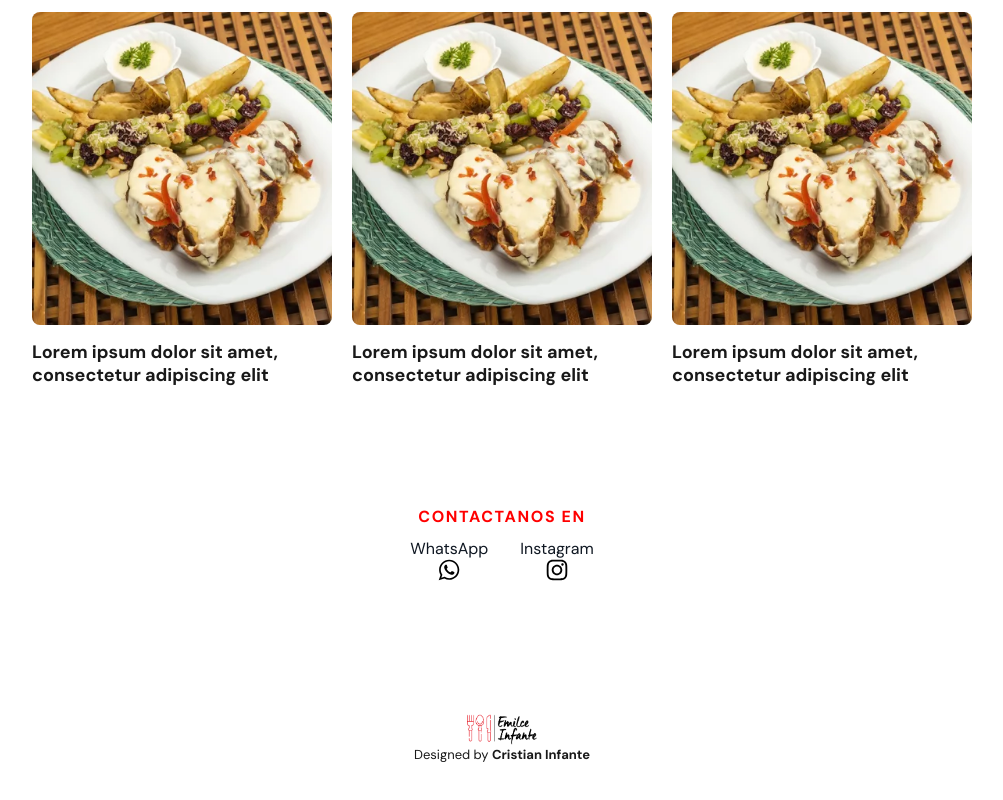
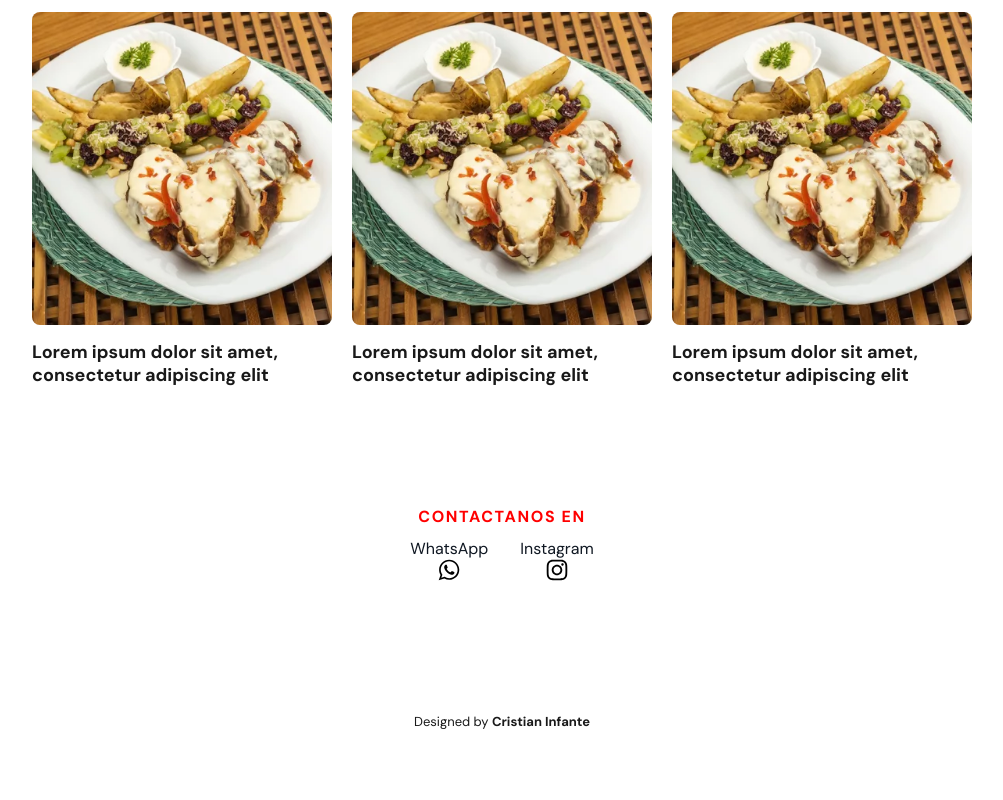
Before and after one commit to Cristian-Infante/Emilce-Infante, a website built with Parcel: page index.html in a window 1280 px wide. Shown: the part 2458-3258 px from the top of the page, without its empty margins (138-1141 px from the left). Built offline with nearby package versions, Linux system fonts and the light colour scheme; files whose address does not match are found by name.

Commit message:
Add files via upload

```diff
--- a/home.css
+++ b/home.css
@@ -768,9 +768,7 @@ a{
 }
 
 .home-max-width3 {
-  padding-left: 0px;
-  flex-direction: row;
-  justify-content: space-between;
+  justify-content: center;
 }
 
 .home-image5 {
--- a/index.html
+++ b/index.html
@@ -251,6 +251,7 @@
         <div id="contacto" class="home-contacto">
           <span class="home-text16">CONTACTANOS EN</span>
           <div class="home-contact">
+            <a href="https://api.whatsapp.com/send?phone=573133964103" target="_blank">
               <button class="button">
                 <span>
                   <span>WhatsApp</span>
@@ -262,6 +263,8 @@
                   </path>
                 </svg>
               </button>
+            </a>
+            <a href="https://www.instagram.com/infante_emilce/" target="_blank">
               <button class="button">
                 <span>
                   <span>Instagram</span>
@@ -273,12 +276,12 @@
                   </path>
                 </svg>
               </button>
+            </a>
           </div>
         </div>
       </main>
       <div class="home-footer section-container">
         <footer class="home-max-width3 max-content-container">
-          <img alt="image" src="public/playground_assets/logo-emilce_infante-sin_sombra-200h.png" class="home-image5" />
           <span class="home-text23">
             <span>Designed by</span>
             <span class="home-text25">Cristian Infante</span>
```
Lines whose indentation alone changed are shown as unchanged.
